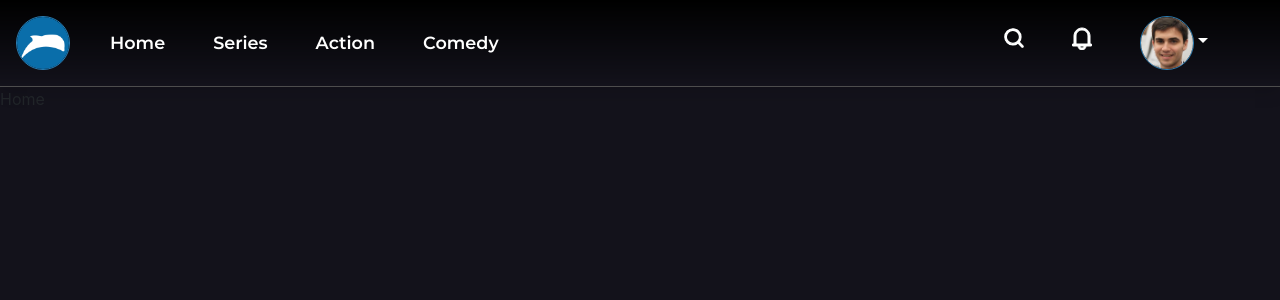
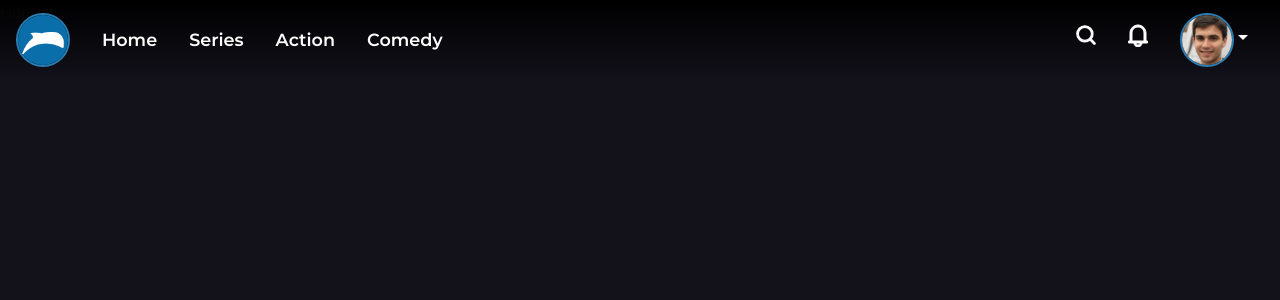
Before and after one commit to gerardabsi/movies_master, a React (Create React App) app: page / in a window 1280 px wide. Shown: the top 300 px of the page. Built offline with nearby package versions, Linux system fonts and the light colour scheme.

Commit message:
chore: Navigation style

```diff
--- a/src/Components/Organisms/Navigation/Navigation.scss
+++ b/src/Components/Organisms/Navigation/Navigation.scss
@@ -1,30 +1,33 @@
 .main-navigation{
-    box-shadow: 0 4px 17px 0 rgba(0, 0, 0, 0.15);
     background-image: linear-gradient(to bottom, #000000, rgba(0, 0, 0, 0));
-    border-bottom: 1px solid rgba(255,255,255,0.3);
+
     .logo{
         border-radius: 50%;
         width:54px;
         height:54px;
     }
+
     .nav-link{
         font-family: 'Montserrat-SemiBold';
         font-size: 1.1rem;
         color: var(--white) !important;
-        padding: 0 1.5rem !important;
+        padding: 0 1rem !important;
+        &:hover {
+            color: var(--main-color) !important;
+        }
     }
-    .nav-link:hover{
-        color: var(--main-color) !important;
-    }
+
     .thumbnail-image{
         width:54px;
         height:54px;
         border-radius: 50%;
-        border: 1px solid var(--main-color);
+        border: 2px solid var(--main-color);
     }
-    .dropdown-toggle::after{
+
+    .dropdown -toggle::after{
         margin-right:1rem;
     }
+
     .menu-icon{
         width:20px;
         height: 24px;
@@ -35,14 +38,16 @@
     .dropdown-menu{
         background: var(--main-background);
         border: 1px solid rgba(255,255,255,0.2);
+
         .dropdown-item{
             font-family: 'Montserrat-Regular';
             color: var(--white) !important;
             font-size: 0.8rem;
-        }
-        .dropdown-item:hover{
-            background: transparent;
-            color: var(--main-color) !important;
+
+            &:hover{
+                background: transparent;
+                color: var(--main-color) !important;
+            }
         }
     }
 }
--- a/src/Components/Organisms/Navigation/Navigation.tsx
+++ b/src/Components/Organisms/Navigation/Navigation.tsx
@@ -5,20 +5,22 @@ import { search, notification, profile } from '../../../Assets/Images/Navigation
 import './Navigation.scss';
 
 export const Navigation: React.FC = () => (
-  <Navbar expand="lg" className="main-navigation sidebar-nav">
-    <Navbar.Brand href="#home">
+  <Navbar expand="lg" className="main-navigation sidebar-nav" fixed="top">
+    <Navbar.Brand href="/">
       <img className="thumbnail-image" src={logo} alt="" />
     </Navbar.Brand>
     <Navbar.Toggle data-toggle="offcanvas" />
     <Navbar.Collapse id="basic-navbar-nav" className="justify-content-between align-items-center w-100">
       <Nav className="mr-auto">
-        <Nav.Link href="#home">Home</Nav.Link>
-        <Nav.Link href="#home">Series</Nav.Link>
+        <Nav.Link href="/">Home</Nav.Link>
+        <Nav.Link href="#series">Series</Nav.Link>
         <Nav.Link href="#link">Action</Nav.Link>
         <Nav.Link href="#link">Comedy</Nav.Link>
       </Nav>
     </Navbar.Collapse>
-    <Navbar id="basic-navbar-nav" className="flex-row justify-content-md-center justify-content-start flex-nowrap">
+    <Navbar.Collapse
+      id="basic-navbar-nav"
+      className="flex-row justify-content-md-center justify-content-start flex-nowrap">
       <Nav className="mr-auto">
         <Nav.Link href="#home">
           <img className="menu-icon" src={search} alt="" />
@@ -32,6 +34,6 @@ export const Navigation: React.FC = () => (
           <NavDropdown.Item href="">Logout</NavDropdown.Item>
         </NavDropdown>
       </Nav>
-    </Navbar>
+    </Navbar.Collapse>
   </Navbar>
 );
--- a/src/Routes/index.tsx
+++ b/src/Routes/index.tsx
@@ -4,10 +4,10 @@ import Home from '../Pages/Home/Home';
 import { Navigation } from '../Components/Organisms/Navigation/Navigation';
 
 export const Routes: React.FC = () => (
-  <div>
+  <>
     <Navigation />
     <Switch>
       <Route exact path="/" component={Home} />
     </Switch>
-  </div>
+  </>
 );
--- a/src/index.scss
+++ b/src/index.scss
@@ -1,5 +1,9 @@
 @import "./Assets/Styles/Colors";
 
+html, body, #root{
+  width: 100%;
+  height: 100%;
+}
 body {
   margin: 0;
   font-family: -apple-system, BlinkMacSystemFont, 'Segoe UI', 'Roboto', 'Oxygen',
```
